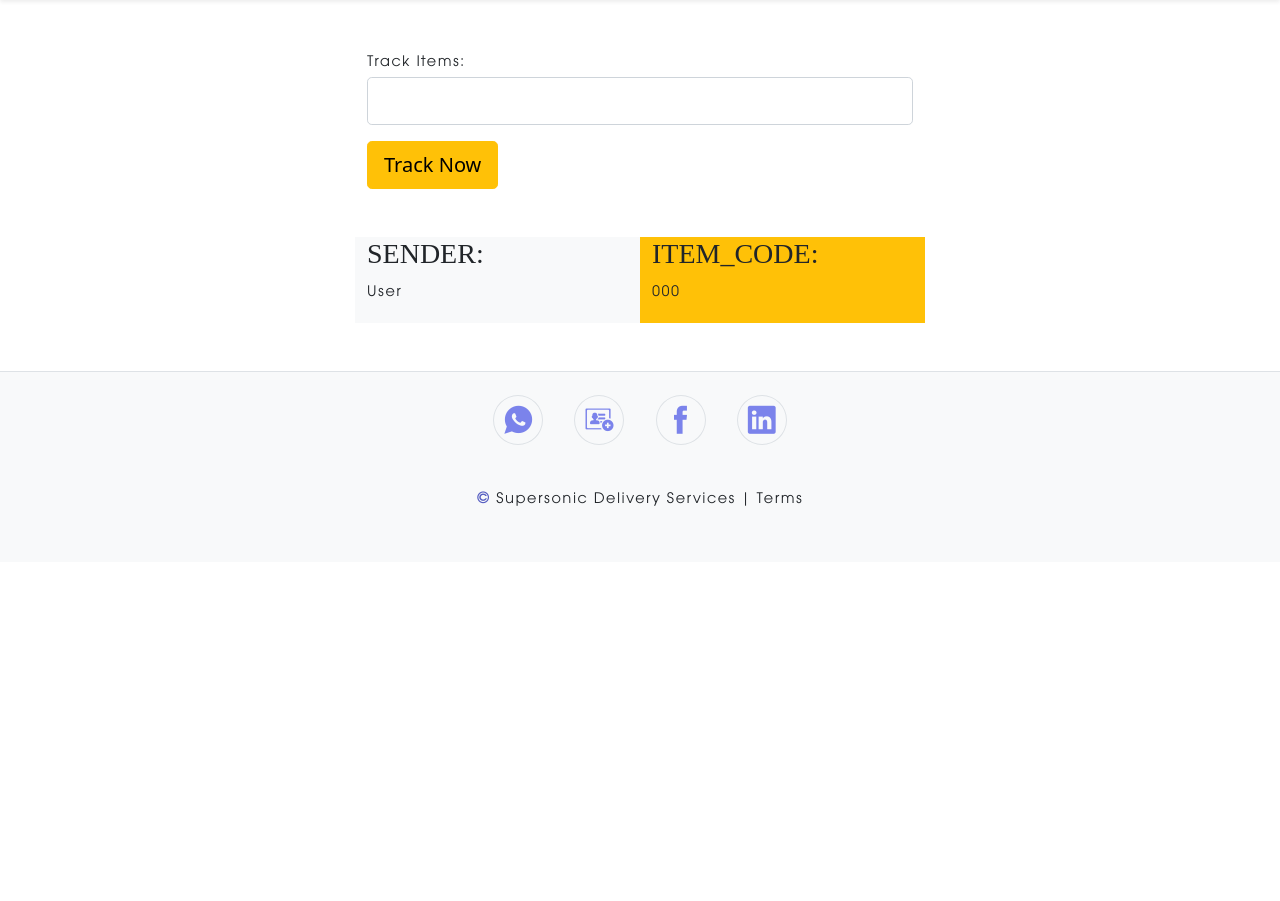
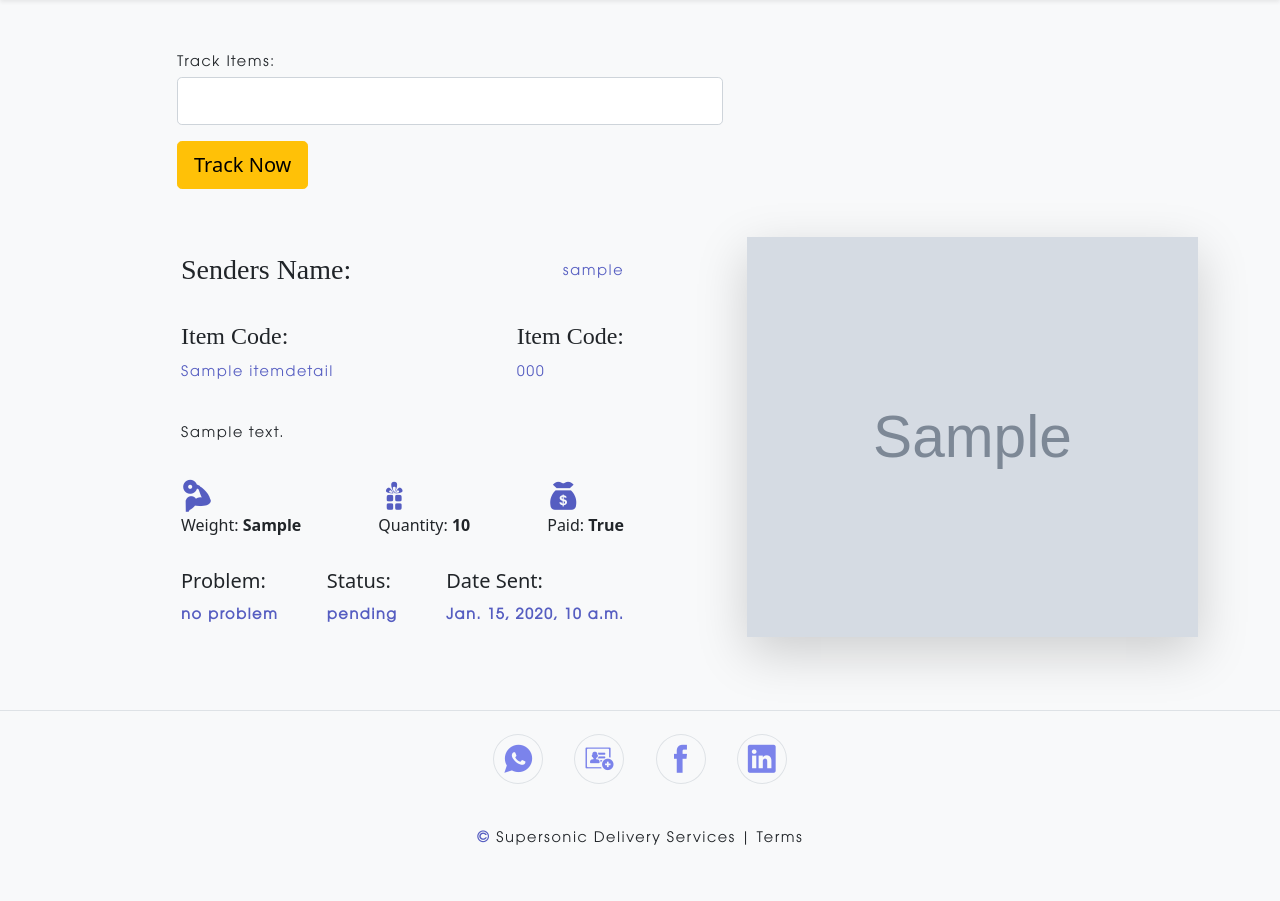
Before and after one commit to ndmichael/logistics, a Django app: template shipment/templates/shipment/track.html in a window 1280 px wide. Shown: the part 77-978 px from the top of the page. Before the commit the page ends 583 px from the top, so only its background shows below. Run offline with Django 3.2, Linux system fonts and the light colour scheme; the template is opened without the code that fills it: values that come from a table or form of the project are taken from there, others are empty; tables that the repository leaves empty hold one stand-in row (values such as "Sample post"); grey boxes marked "Sample" are stand-in pictures; some libraries are stand-ins or nearby versions; some web fonts are replaced.

Commit message:
set the tracking item details

```diff
--- a/shipment/templates/shipment/track.html
+++ b/shipment/templates/shipment/track.html
@@ -1,33 +1,72 @@
 {% extends 'base.html' %} {% load static %} {% block content %}
-<section class="py-5">
+<section class="py-5 bg-light">
     <div class=" container">
-        <div class=" row">
-            <div class=" offset-3 col-6 mb-5">
-                <form action="" method="GET">
-                    {{ form.as_p }}
+        <article class=" row">
+            <div class=" offset-md-1 col-12 col-md-6 mb-5">
+                <form action="" method="POST">
+                    {% csrf_token %} {{ form.as_p }}
                     <input type="submit" class=" btn btn-lg btn-warning" value="Track Now">
                 </form>
             </div>
-            {% if item %}
-            <div class=" offset-3 col-3 bg-light">
-                <div></div>
-                <div>
-                    <h3>SENDER: </h3>
-                    <p>{{ item.item_reciever.fullname }}</p>
+        </article>
+
+        <article class="row ">
+            <div class="col-12 offset-md-1 col-md-5 p-3 mx-auto">
+                <div class=" d-flex justify-content-between">
+                    <h3 style="display: inline-block;" class="pr-4">Senders Name: </h3>
+                    <p class="secondary_color py-1">{{ item.item_sender }}</p>
+                </div>
+                <div class=" d-flex justify-content-between pt-3">
+                    <div>
+                        <h4 style="display: inline-block;">Item Code: </h4>
+                        <p class="secondary_color">{{ item.name }}</p>
+                    </div>
+                    <div>
+                        <h4>Item Code: </h4>
+                        <p class="secondary_color">{{ item.item_code|truncatechars:7 }}</p>
+                    </div>
+                </div>
+                <div class="pt-3">
+                    <p>{{ item.description }}</p>
+                </div>
+                <div class=" d-flex justify-content-between py-3">
+                    <div>
+                        <span class=" icofont icofont-muscle-weight icofont-2x secondary_color"></span> <br />
+                        <span>Weight: <b> {{ item.weight }} </b> </span>
+                    </div>
+                    <div>
+                        <span class=" icofont icofont-gift-box icofont-2x secondary_color"></span> <br />
+                        <span>Quantity: <b>{{ item.quantity }}</b></span>
+                    </div>
+                    <div>
+                        <span class=" icofont icofont-money icofont-2x secondary_color"></span> <br />
+                        <span>Paid: <b> {{ item.paid }} </b> </span>
+                    </div>
+                </div>
+
+                <div class=" d-flex justify-content-between pt-3">
+                    <div>
+                        <h5>Problem:</h5>
+                        <p class=" secondary_color"><b>{{ item.problem_type }}</b></p>
+                    </div>
+                    <div>
+                        <h5>Status:</h5>
+                        <p class=" secondary_color"><b>{{ item.status }}</b></p>
+                    </div>
+                    <div>
+                        <h5>Date Sent:</h5>
+                        <p class=" secondary_color"><b>{{ item.date_sent }}</b></p>
+                    </div>
+
+
                 </div>
             </div>
-            <div class="col-3 bg-warning">
+            <div class="col-12 col-md-5">
                 <div>
-                    <h3>ITEM_CODE: </h3>
-                    <p>{{ item.item_code }}</p>
+                    <img class="shadow-lg img-fluid" src="{{ item.image.url }}" style="min-width:100%; height: 400px; object-fit: cover; object-position:center;" />
                 </div>
             </div>
-            {% else %}
-            <div>
-                <h3>Item doesnt exist</h3>
-            </div>
-            {% endif %}
-        </div>
+        </article>
     </div>
 </section>
 {% endblock content %}
```
